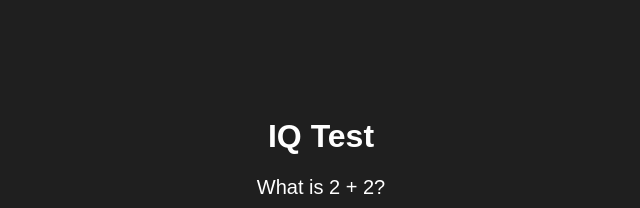
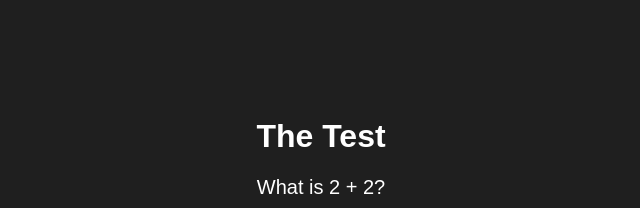
Before and after one commit to legendaryfishwastaken/atestengine, a plain HTML site: page index.html in a window 1280 px wide. Shown: the part 218-426 px from the top of the page, without its empty margins (319-959 px from the left). Drawn offline with Linux system fonts and the light colour scheme.

Commit message:
Update index.html

```diff
--- a/index.html
+++ b/index.html
@@ -8,7 +8,7 @@
 </head>
 <body>
     <div class="container">
-        <h1>IQ Test</h1>
+        <h1>The Test</h1>
         <div id="question"></div>
         <div id="options"></div>
         <button id="submit">Submit</button>
```
